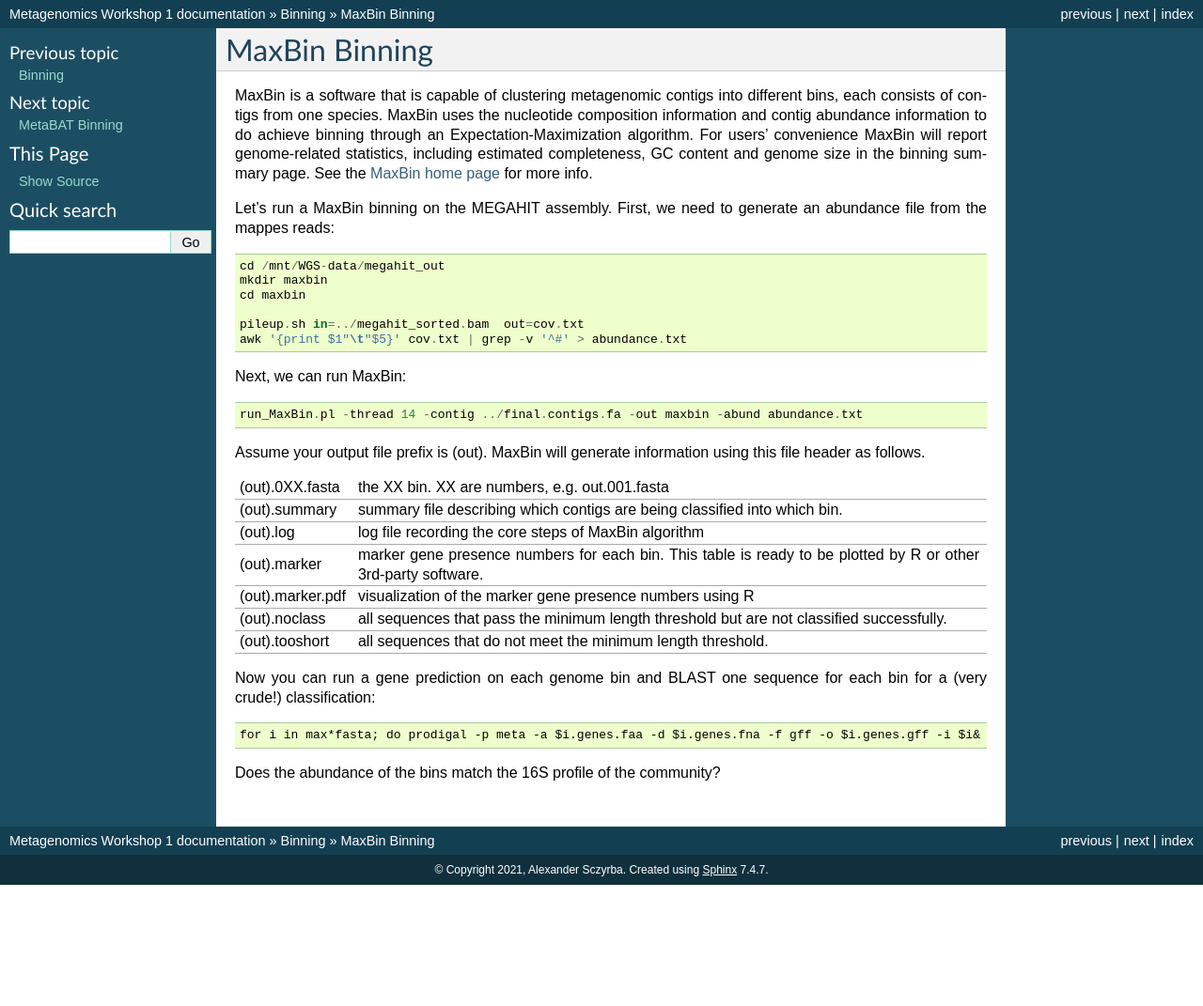
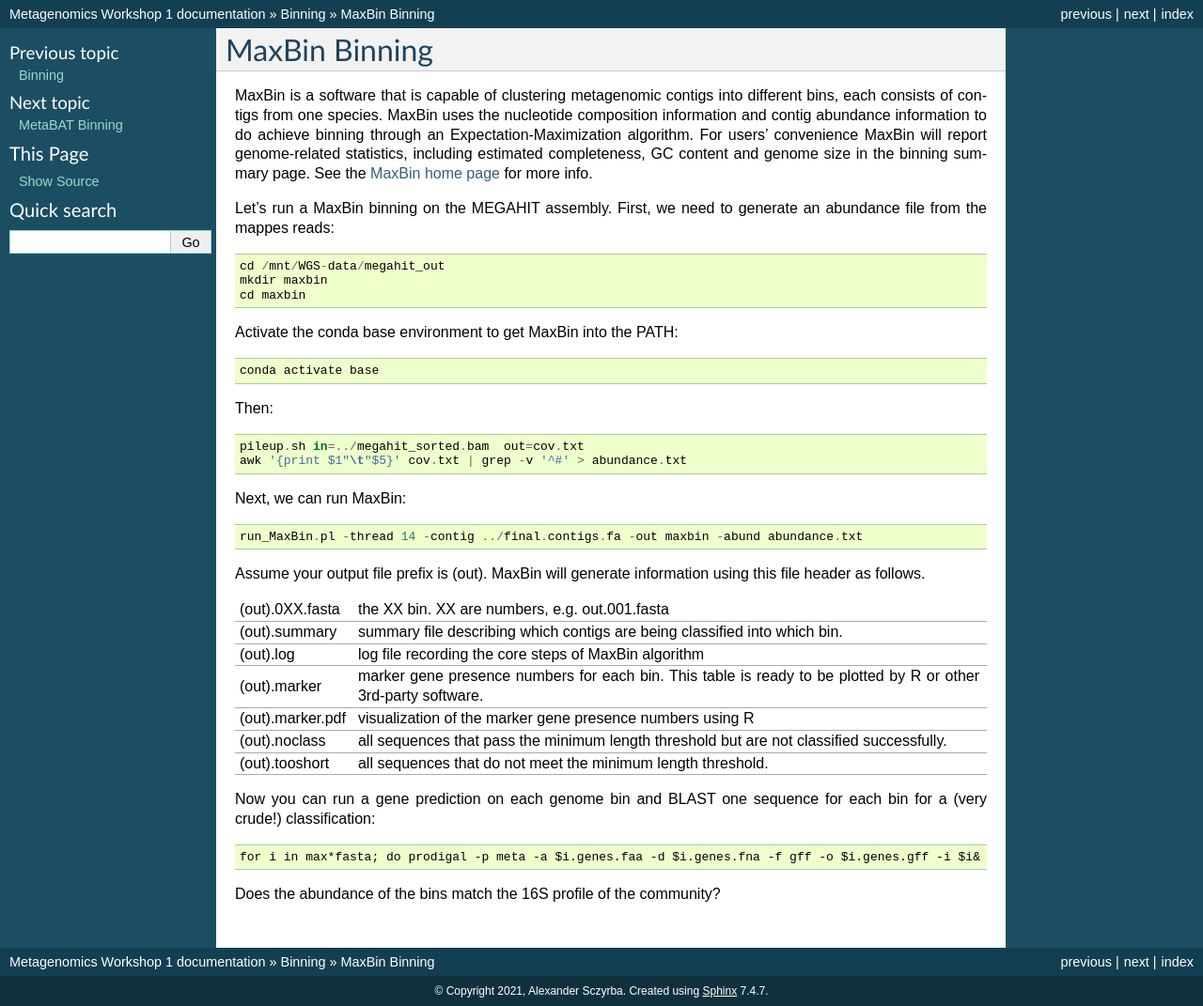
Before and after one commit to metagenomics/metagenomics-workshop, a Sphinx documentation site: the page built from docs/binning/maxbin.rst, in a window 1280 px wide. Shown: the whole page at 94% size. Built offline with Sphinx 7.4.7, drawn with Linux system fonts in a browser that asks for light colours; before the commit the page ends 942 px from its top, so only the background shows below that.

Commit message:
Update maxbin.rst

```diff
--- a/docs/binning/maxbin.rst
+++ b/docs/binning/maxbin.rst
@@ -17,6 +17,12 @@
   cd /mnt/WGS-data/megahit_out
   mkdir maxbin
   cd maxbin
+
+Activate the conda base environment to get MaxBin into the PATH::
+
+  conda activate base
+
+Then::
 
   pileup.sh in=../megahit_sorted.bam  out=cov.txt
   awk '{print $1"\t"$5}' cov.txt | grep -v '^#' > abundance.txt
```
